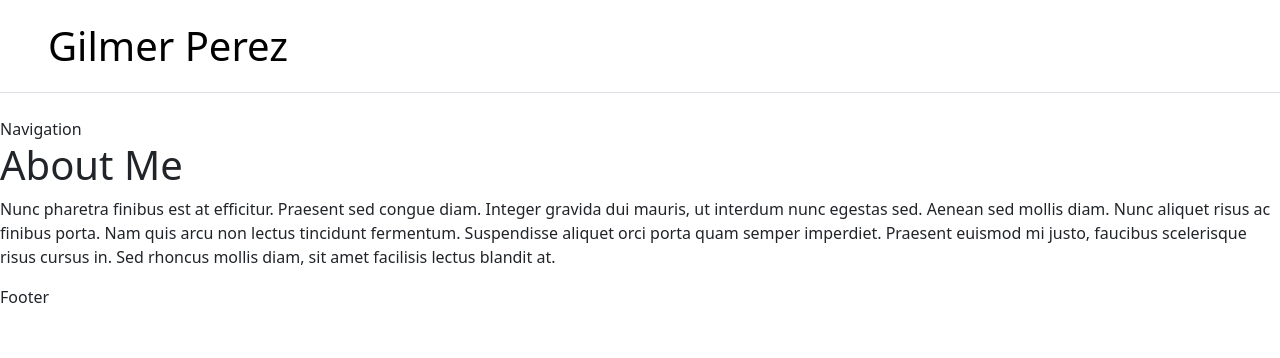
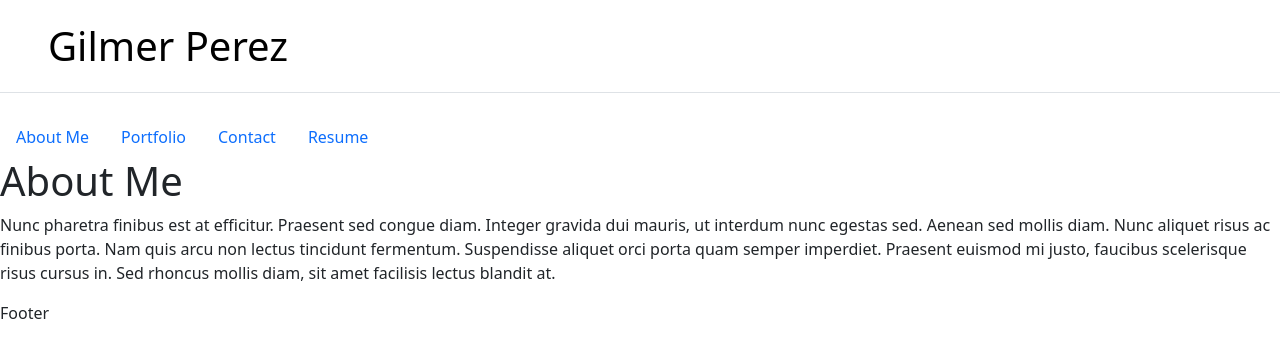
Before and after one commit to gilmerperez/module-12-challenge, a React (Vite) app: page / in a window 1280 px wide. Shown: the top 358 px of the page. Built offline with nearby package versions, Linux system fonts and the light colour scheme.

Commit message:
Added Bootstrap Navigation Component

```diff
--- a/src/components/Navigation.jsx
+++ b/src/components/Navigation.jsx
@@ -2,7 +2,12 @@
 
 const Navigation = () => {
   return (
-    <div>Navigation</div>
+      <ul class="nav nav-pills">
+        <li class="nav-item"><a href="#" class="nav-link">About Me</a></li>
+        <li class="nav-item"><a href="#" class="nav-link">Portfolio</a></li>
+        <li class="nav-item"><a href="#" class="nav-link">Contact</a></li>
+        <li class="nav-item"><a href="#" class="nav-link">Resume</a></li>
+      </ul>
   )
 }
 
```
